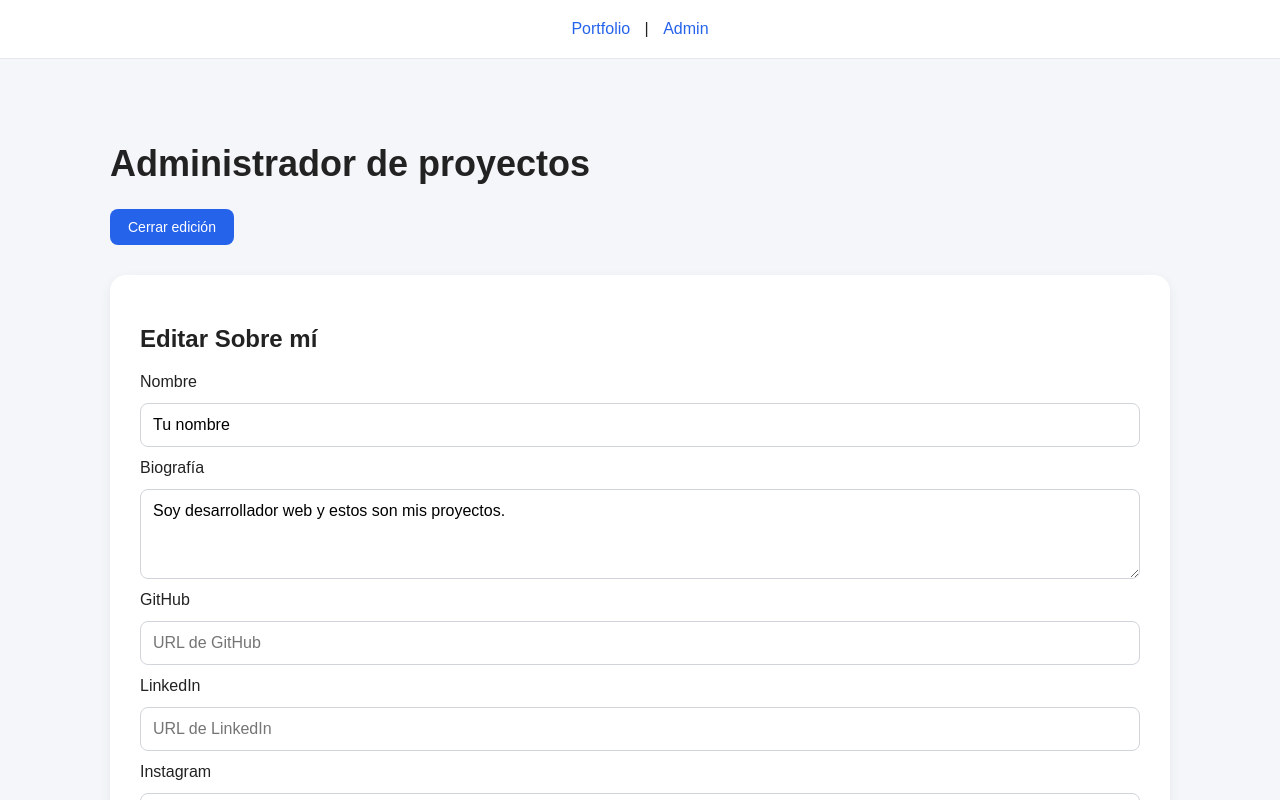
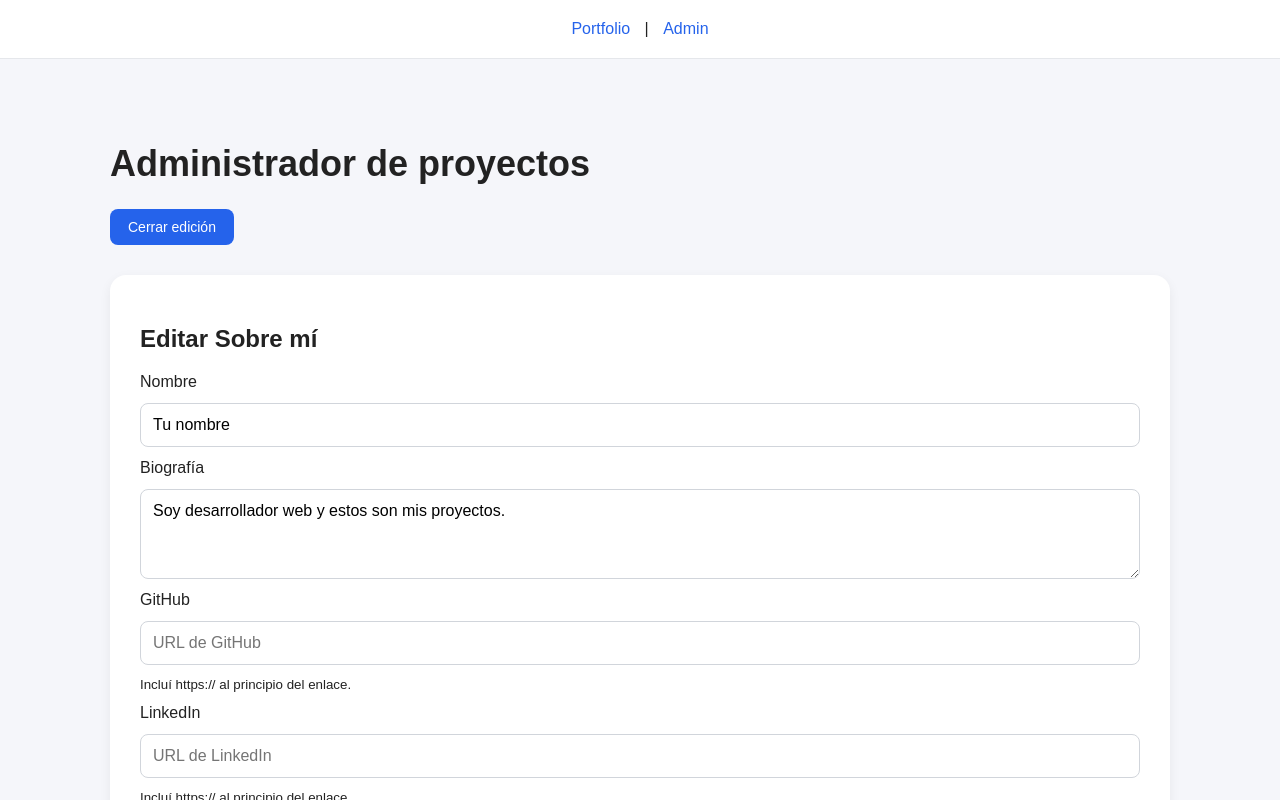
Before and after one commit to RamiroLangsam/portfolio-tp-front, a React (Vite) app in the folder Porplate/: page /admin in a window 1280 px wide. Both pictures are taken after a click on the button "Editar Sobre mí". Shown: the top 800 px of the page. Built offline with nearby package versions, Linux system fonts and the light colour scheme.

Commit message:
Agregar alguito para los links

```diff
--- a/Porplate/src/pages/admin.tsx
+++ b/Porplate/src/pages/admin.tsx
@@ -82,13 +82,14 @@ export default function Admin({
             onChange={(e) => cambiarRed("github", e.target.value)}
             placeholder="URL de GitHub"
           />
-
+<small>Incluí https:// al principio del enlace.</small>
           <label>LinkedIn</label>
           <input
             value={datos.redes.linkedin}
             onChange={(e) => cambiarRed("linkedin", e.target.value)}
             placeholder="URL de LinkedIn"
           />
+          <small>Incluí https:// al principio del enlace.</small>
 
           <label>Instagram</label>
           <input
@@ -96,7 +97,7 @@ export default function Admin({
             onChange={(e) => cambiarRed("instagram", e.target.value)}
             placeholder="URL de Instagram"
           />
-
+<small>Incluí https:// al principio del enlace.</small>
           <button className="primary-btn" type="submit">
             Guardar perfil
           </button>
```
